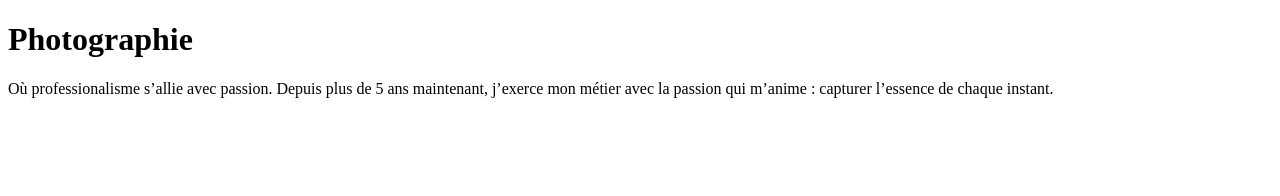
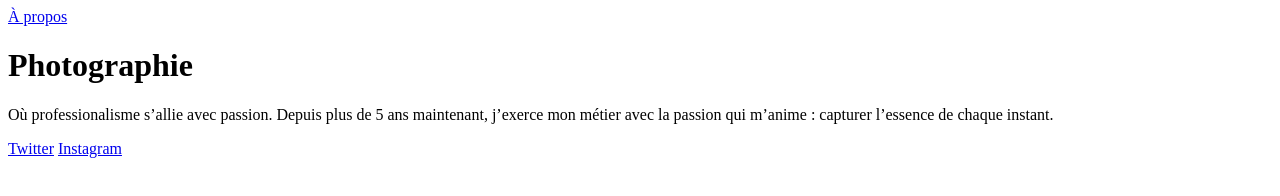
Before and after one commit to FabienDelmotte/robbie_lens_photographie, a plain HTML site: page index.html in a window 1280 px wide. Drawn offline with Linux system fonts and the light colour scheme.

Commit message:
Creating hypertext links

```diff
--- a/index.html
+++ b/index.html
@@ -5,11 +5,14 @@
     <title>Accueil – Robbie Lens Photographie</title>
   </head>
   <body>
+    <a href="dossier-demo/a-propos.html">À propos</a>
     <h1>Photographie</h1>
     <p>
       Où professionalisme s’allie avec passion. Depuis plus de 5 ans maintenant,
       j’exerce mon métier avec la passion qui m’anime : capturer l’essence de
       chaque instant.
     </p>
+    <a href="https://twitter.com/" target="_blank">Twitter</a>
+    <a href="https://www.instagram.com/" target="_blank">Instagram</a>
   </body>
 </html>
```
Also changed, not shown: dossier-demo/a-propos.html (renamed from a-propos.html, +3 -0 lines), 1 other file.
